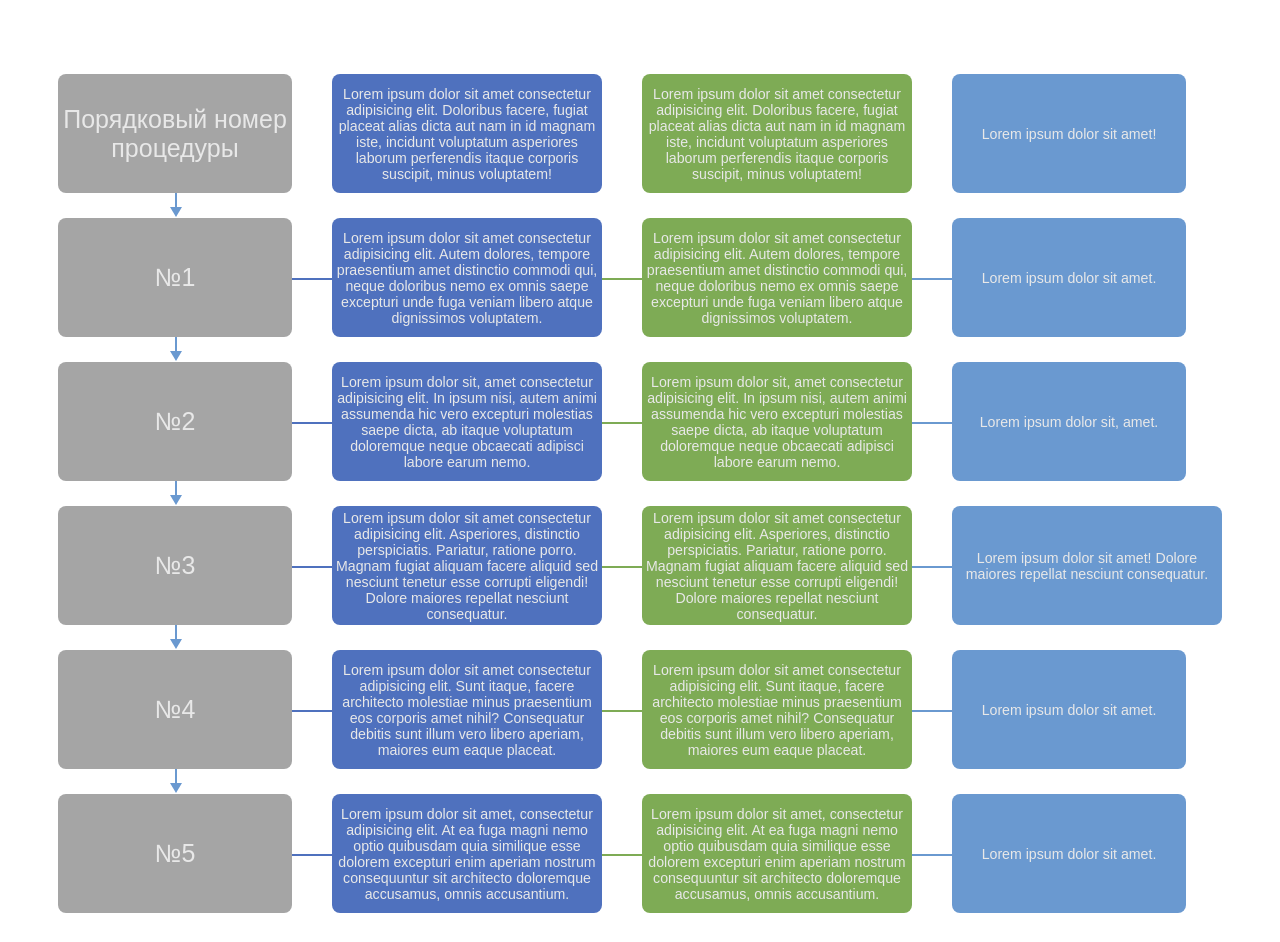
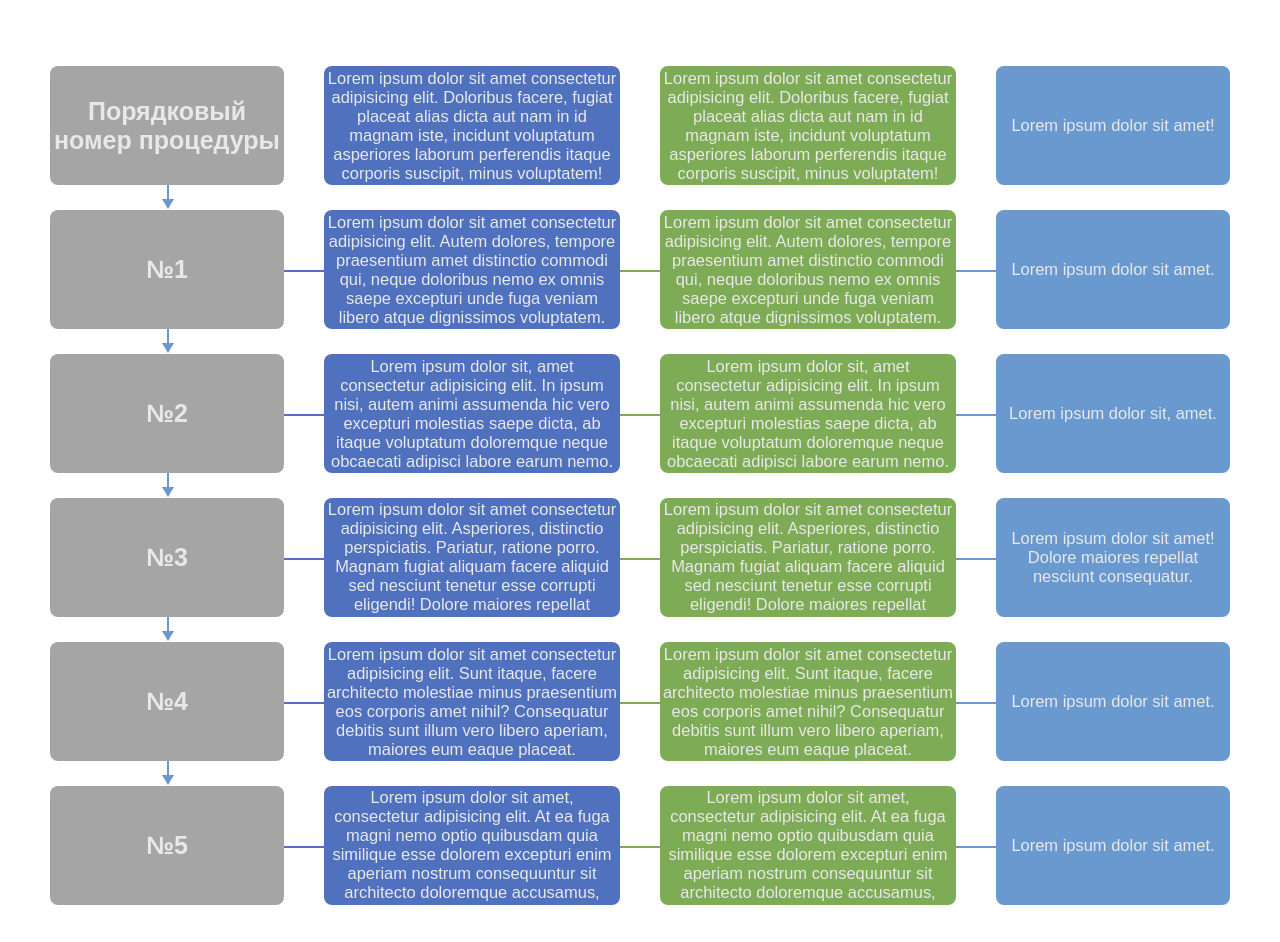
Before and after one commit to Trianille/simple_table, a plain HTML site: page index.html in a window 1280 px wide. Shown: the part 79-1021 px from the top of the page. Drawn offline with Linux system fonts and the light colour scheme.

Commit message:
Added comments, beautified and some minor fixes

```diff
--- a/index.html
+++ b/index.html
@@ -16,62 +16,135 @@
 		</header>
 		<main class="main">
 			<section class="table">
+				<div class="table__content">
 					<div class="table__column colour1 arrow big">
-					<div class="table__item">Порядковый номер<br>процедуры</div>
-					<div class="table__item">№1</div>
-					<div class="table__item">№2</div>
-					<div class="table__item">№3</div>
-					<div class="table__item">№4</div>
-					<div class="table__item">№5</div>
+						<div class="table__item">
+							<h3>Порядковый номер процедуры</h3>
+						</div>
+						<div class="table__item">
+							<h3>№1</h3>
+						</div>
+						<div class="table__item">
+							<h3>№2</h3>
+						</div>
+						<div class="table__item">
+							<h3>№3</h3>
+						</div>
+						<div class="table__item">
+							<h3>№4</h3>
+						</div>
+						<div class="table__item">
+							<h3>№5</h3>
+						</div>
 					</div>
 					<div class="table__column colour2 link">
-					<div class="table__item">Lorem ipsum dolor sit amet consectetur adipisicing elit. Doloribus facere,
-						fugiat placeat alias dicta aut nam in id magnam iste, incidunt voluptatum asperiores laborum
-						perferendis itaque corporis suscipit, minus voluptatem!</div>
-					<div class="table__item">Lorem ipsum dolor sit amet consectetur adipisicing elit. Autem dolores,
-						tempore praesentium amet distinctio commodi qui, neque doloribus nemo ex omnis saepe excepturi
-						unde fuga veniam libero atque dignissimos voluptatem.</div>
-					<div class="table__item">Lorem ipsum dolor sit, amet consectetur adipisicing elit. In ipsum nisi,
-						autem animi assumenda hic vero excepturi molestias saepe dicta, ab itaque voluptatum doloremque
-						neque obcaecati adipisci labore earum nemo.</div>
-					<div class="table__item">Lorem ipsum dolor sit amet consectetur adipisicing elit. Asperiores,
-						distinctio perspiciatis. Pariatur, ratione porro. Magnam fugiat aliquam facere aliquid sed
-						nesciunt tenetur esse corrupti eligendi! Dolore maiores repellat nesciunt consequatur.</div>
-					<div class="table__item">Lorem ipsum dolor sit amet consectetur adipisicing elit. Sunt itaque,
-						facere architecto molestiae minus praesentium eos corporis amet nihil? Consequatur debitis sunt
-						illum vero libero aperiam, maiores eum eaque placeat.</div>
-					<div class="table__item">Lorem ipsum dolor sit amet, consectetur adipisicing elit. At ea fuga magni
-						nemo optio quibusdam quia similique esse dolorem excepturi enim aperiam nostrum consequuntur sit
-						architecto doloremque accusamus, omnis accusantium.</div>
+						<div class="table__item">
+							<p>Lorem ipsum dolor sit amet consectetur adipisicing elit. Doloribus facere,
+								fugiat placeat alias dicta aut nam in id magnam iste, incidunt voluptatum asperiores
+								laborum
+								perferendis itaque corporis suscipit, minus voluptatem!</p>
+						</div>
+						<div class="table__item">
+							<p>Lorem ipsum dolor sit amet consectetur adipisicing elit. Autem dolores,
+								tempore praesentium amet distinctio commodi qui, neque doloribus nemo ex omnis saepe
+								excepturi
+								unde fuga veniam libero atque dignissimos voluptatem.</p>
+						</div>
+						<div class="table__item">
+							<p>Lorem ipsum dolor sit, amet consectetur adipisicing elit. In ipsum nisi,
+								autem animi assumenda hic vero excepturi molestias saepe dicta, ab itaque voluptatum
+								doloremque
+								neque obcaecati adipisci labore earum nemo.</p>
+						</div>
+						<div class="table__item">
+							<p>Lorem ipsum dolor sit amet consectetur adipisicing elit. Asperiores,
+								distinctio perspiciatis. Pariatur, ratione porro. Magnam fugiat aliquam facere aliquid
+								sed
+								nesciunt tenetur esse corrupti eligendi! Dolore maiores repellat nesciunt consequatur.
+							</p>
+						</div>
+						<div class="table__item">
+							<p>Lorem ipsum dolor sit amet consectetur adipisicing elit. Sunt itaque,
+								facere architecto molestiae minus praesentium eos corporis amet nihil? Consequatur
+								debitis
+								sunt
+								illum vero libero aperiam, maiores eum eaque placeat.</p>
+						</div>
+						<div class="table__item">
+							<p>Lorem ipsum dolor sit amet, consectetur adipisicing elit. At ea fuga magni
+								nemo optio quibusdam quia similique esse dolorem excepturi enim aperiam nostrum
+								consequuntur
+								sit
+								architecto doloremque accusamus, omnis accusantium.</p>
+						</div>
 					</div>
 					<div class="table__column colour3 link">
-					<div class="table__item">Lorem ipsum dolor sit amet consectetur adipisicing elit. Doloribus facere,
-						fugiat placeat alias dicta aut nam in id magnam iste, incidunt voluptatum asperiores laborum
-						perferendis itaque corporis suscipit, minus voluptatem!</div>
-					<div class="table__item">Lorem ipsum dolor sit amet consectetur adipisicing elit. Autem dolores,
-						tempore praesentium amet distinctio commodi qui, neque doloribus nemo ex omnis saepe excepturi
-						unde fuga veniam libero atque dignissimos voluptatem.</div>
-					<div class="table__item">Lorem ipsum dolor sit, amet consectetur adipisicing elit. In ipsum nisi,
-						autem animi assumenda hic vero excepturi molestias saepe dicta, ab itaque voluptatum doloremque
-						neque obcaecati adipisci labore earum nemo.</div>
-					<div class="table__item">Lorem ipsum dolor sit amet consectetur adipisicing elit. Asperiores,
-						distinctio perspiciatis. Pariatur, ratione porro. Magnam fugiat aliquam facere aliquid sed
-						nesciunt tenetur esse corrupti eligendi! Dolore maiores repellat nesciunt consequatur.</div>
-					<div class="table__item">Lorem ipsum dolor sit amet consectetur adipisicing elit. Sunt itaque,
-						facere architecto molestiae minus praesentium eos corporis amet nihil? Consequatur debitis sunt
-						illum vero libero aperiam, maiores eum eaque placeat.</div>
-					<div class="table__item">Lorem ipsum dolor sit amet, consectetur adipisicing elit. At ea fuga magni
-						nemo optio quibusdam quia similique esse dolorem excepturi enim aperiam nostrum consequuntur sit
-						architecto doloremque accusamus, omnis accusantium.</div>
+						<div class="table__item">
+							<p>Lorem ipsum dolor sit amet consectetur adipisicing elit. Doloribus facere,
+								fugiat placeat alias dicta aut nam in id magnam iste, incidunt voluptatum asperiores
+								laborum
+								perferendis itaque corporis suscipit, minus voluptatem!</p>
+						</div>
+						<div class="table__item">
+							<p>Lorem ipsum dolor sit amet consectetur adipisicing elit. Autem dolores,
+								tempore praesentium amet distinctio commodi qui, neque doloribus nemo ex omnis saepe
+								excepturi
+								unde fuga veniam libero atque dignissimos voluptatem.</p>
+						</div>
+						<div class="table__item">
+							<p>Lorem ipsum dolor sit, amet consectetur adipisicing elit. In ipsum nisi,
+								autem animi assumenda hic vero excepturi molestias saepe dicta, ab itaque voluptatum
+								doloremque
+								neque obcaecati adipisci labore earum nemo.</p>
+						</div>
+						<div class="table__item">
+							<p>Lorem ipsum dolor sit amet consectetur adipisicing elit. Asperiores,
+								distinctio perspiciatis. Pariatur, ratione porro. Magnam fugiat aliquam facere aliquid
+								sed
+								nesciunt tenetur esse corrupti eligendi! Dolore maiores repellat nesciunt consequatur.
+						</div>
+						<div class="table__item">
+							<p>Lorem ipsum dolor sit amet consectetur adipisicing elit. Sunt itaque,
+								facere architecto molestiae minus praesentium eos corporis amet nihil? Consequatur
+								debitis
+								sunt
+								illum vero libero aperiam, maiores eum eaque placeat.</p>
+						</div>
+						<div class="table__item">
+							<p>Lorem ipsum dolor sit amet, consectetur adipisicing elit. At ea fuga magni
+								nemo optio quibusdam quia similique esse dolorem excepturi enim aperiam nostrum
+								consequuntur
+								sit
+								architecto doloremque accusamus, omnis accusantium. Lorem ipsum dolor sit amet
+								consectetur
+								adipisicing elit. Suscipit architecto optio praesentium ab iste recusandae repudiandae
+								commodi,
+								dicta ullam, molestiae numquam laborum reiciendis quas. Inventore ad iusto dignissimos
+								porro!
+								Est?</p>
+						</div>
 					</div>
 					<div class="table__column colour4 link">
-					<div class="table__item">Lorem ipsum dolor sit amet!</div>
-					<div class="table__item">Lorem ipsum dolor sit amet.</div>
-					<div class="table__item">Lorem ipsum dolor sit, amet.</div>
-					<div class="table__item">Lorem ipsum dolor sit amet! Dolore maiores repellat nesciunt consequatur.
+						<div class="table__item">
+							<p>Lorem ipsum dolor sit amet!</p>
 						</div>
-					<div class="table__item">Lorem ipsum dolor sit amet.</div>
-					<div class="table__item">Lorem ipsum dolor sit amet.</div>
+						<div class="table__item">
+							<p>Lorem ipsum dolor sit amet.</p>
+						</div>
+						<div class="table__item">
+							<p>Lorem ipsum dolor sit, amet.</p>
+						</div>
+						<div class="table__item">
+							<p>Lorem ipsum dolor sit amet! Dolore maiores repellat nesciunt consequatur.
+							</p>
+						</div>
+						<div class="table__item">
+							<p>Lorem ipsum dolor sit amet.</p>
+						</div>
+						<div class="table__item">
+							<p>Lorem ipsum dolor sit amet.</p>
+						</div>
+					</div>
 				</div>
 			</section>
 		</main>
--- a/src/scss/style.scss
+++ b/src/scss/style.scss
@@ -1,22 +1,23 @@
+//мапа с названиями классов цветов и соответствующими цветами
 $colours: (".colour1":#a5a5a5, ".colour2":#4f71be, ".colour3":#7eab55, ".colour4":#6a99d0);
 
 :root {
-    --gutter: 20px;
-    --colour: #e8e8e8;
-    --bg_colour1: #a5a5a5;
-    --bg_colour2: #4f71be;
-    --bg_colour3: #7eab55;
-    --bg_colour4: #6a99d0;
+    --gutter: 20px;//красивые отступы в таблице
+    --colour-text: #e8e8e8;
+    --colour-arrow: #6a99d0;
+}
+* {//зануляем
+    margin: 0;
+    padding: 0;
 }
 body {
     font-family: sans-serif;
 }
 .wrapper {
-    min-height: 100%;
+    min-height: 100%;//прижимаем подвал и задаем размеры
     display: grid;
     grid-template: minmax(100px, auto) 1fr minmax(70px, auto) / 1fr;
     max-width: 100%;
-    font-size: calc(12px + 0.17vw);
 }
 .header {
     display: flex;
@@ -24,43 +25,38 @@ body {
     justify-content: center;
     align-items: center;
 }
-.main {
+.table {
     padding: var(--gutter) 0;
     display: grid;
-    grid-gap: var(--gutter) 0;
+    grid-gap: var(--gutter) 0;//делаем равные отступы, которые не будут ломаться
     grid-template-columns: var(--gutter) 1fr var(--gutter);
     align-content: start;
-    overflow-y: scroll;
-    color: var(--colour);
-}
-.main > * {
-    grid-column: 2 / -2;
-  }
-.table__column {
 
 }
-.table {
+.table__content {
     grid-column: 1 / -1;
     display: grid;
-    grid-gap: calc(var(--gutter) * 2);
-    grid-template-columns: 10px repeat(var(--gutter), calc(50% - var(--gutter) * 2)) 10px;
-    grid-template-rows: minmax(150px, 1fr);
+    grid-gap: calc(var(--gutter) * 2);//примерный отсуп между ячейками как в таблице
+    //grid-template-columns: 10px repeat(var(--gutter), calc(50% - var(--gutter) * 2)) 10px;
+    //grid-template-rows: minmax(150px, 1fr);
     grid-auto-flow: column;
 
     padding-bottom: calc(.75 * var(--gutter));
     margin-bottom: calc(-.25 * var(--gutter));
 
-
     overflow-x: scroll;
     scroll-snap-type: x proximity;
 
     text-align: center;
+    color: var(--colour-text);
+
+    //font-size: calc(12px + 0.17vw);
+    font-size: calc(12px + 0.35vw);//примерный размер шрифта
 }
-
-.table::before,
-.table::after {
+.table__content::before,
+.table__content::after {
     content: '';
-    width: 10px;
+    width: 10px;//делаем отступы работающими
 }
 .arrow .table__item:not(:last-child)::before {
     content: '';
@@ -71,7 +67,7 @@ body {
     height: 0px;
     border-left: 6px solid transparent;
     border-right: 6px solid transparent;
-    border-top: 10px solid #6a99d0;
+    border-top: 10px solid var(--colour-arrow);
 }
 .arrow .table__item:not(:last-child)::after {
     content: '';
@@ -80,9 +76,9 @@ body {
     top: 100%;
     width: 2px;
     height: 0px;
-    border-top: 14px solid #6a99d0;
+    border-top: 14px solid var(--colour-arrow);
 }
-@each $name, $val in $colours {
+@each $name, $val in $colours {//на каждый класс с цветом задаем фон и цвет "стрелки"
     #{$name} .table__item {
         background-color: $val;
     }
@@ -98,7 +94,9 @@ body {
         z-index: -1;
     }
 }
-
+.table__content h3 {
+    font-size: 25px
+}
 .table__item {
     position: relative;
     scroll-snap-align: center;
@@ -111,11 +109,21 @@ body {
     max-width: 440px;
     width: fit-content;
     height: 115px;
+    //min-height: 115px;
+    //max-height: min-content;
     margin: 25px 0px;
     padding: 2px;
 }
-.big {
-    font-size: 25px
+.table__item p {//текст в каждый ячейке скролится, если вылезает за пределы
+    overflow-y: scroll;
+    -ms-overflow-style: none;
+    scrollbar-width: none;
+    &::-webkit-scrollbar {
+        display: none;
+    }
+}
+.colour1 .table__item, .colour4 .table__item {
+    max-width: min-content;
 }
 .footer {
     display: flex;
@@ -125,7 +133,7 @@ body {
 }
 
 @media (max-width: 900px) {
-    .table {
-        grid-gap: calc(var(--gutter) / 2);
+    .table__content {
+        grid-gap: calc(var(--gutter) / 2);//слегка уменьшили растояние между ячейками, если маленький экран
     }
 }
```
Also changed, not shown: dist/css/style.css. Lines whose indentation alone changed are shown as unchanged.
